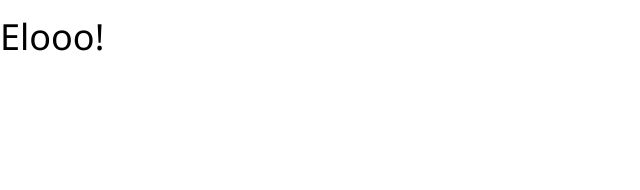
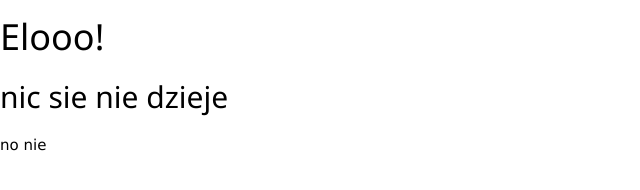
Before and after one commit to czarny8501/stronkaDoCwiczen, a plain HTML site: page index.html in a window 1280 px wide. Shown: the whole page, without its empty margins (0-640 px from the left). Drawn offline with nearby package versions, Linux system fonts and the light colour scheme.

Commit message:
dodany akapit

```diff
--- a/index.html
+++ b/index.html
@@ -8,5 +8,7 @@
     </head>
     <body>
         <h1>Elooo!</h1>
+        <h2>nic sie nie dzieje</h2>
+        <p>no nie</p>
     </body>
 </html>
```
